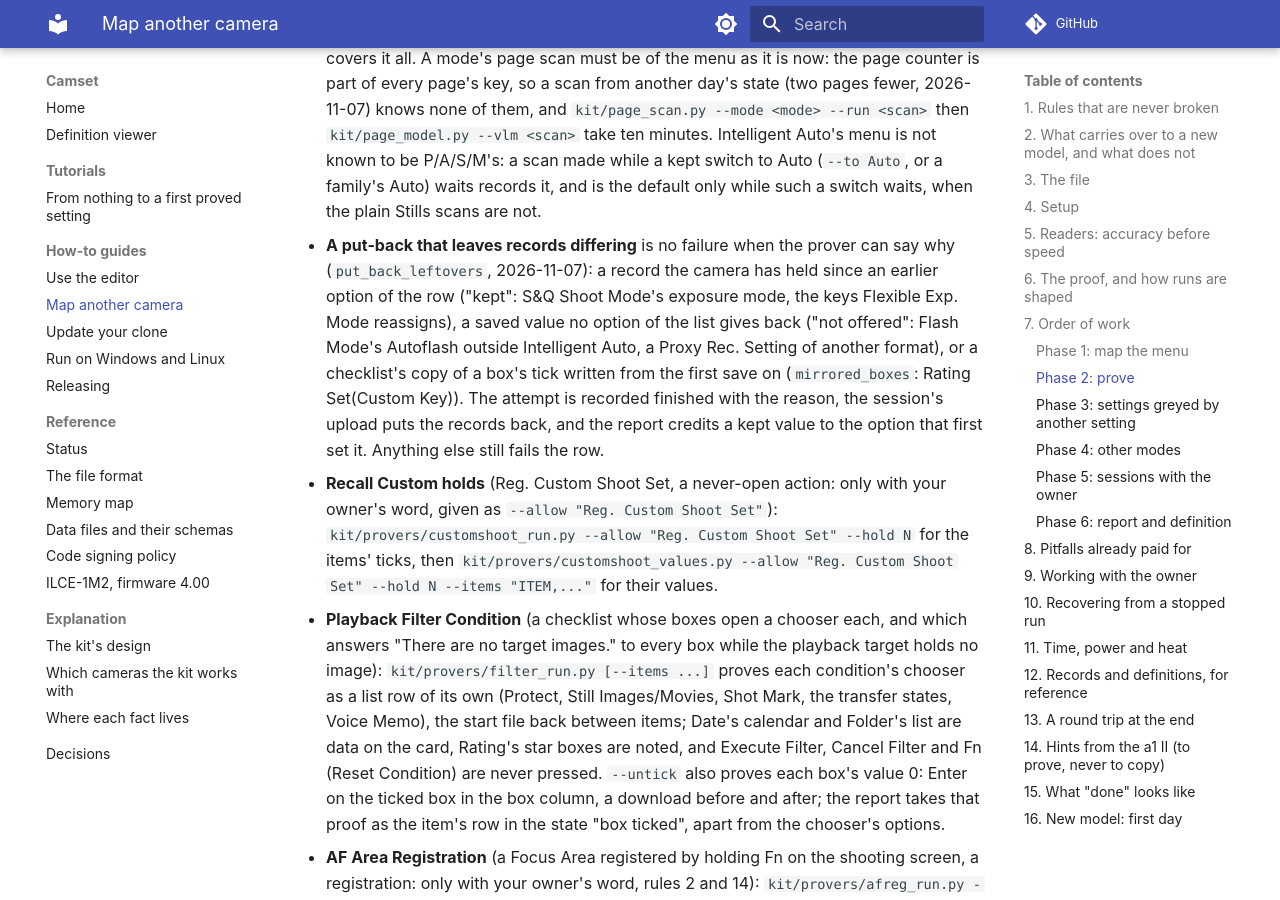
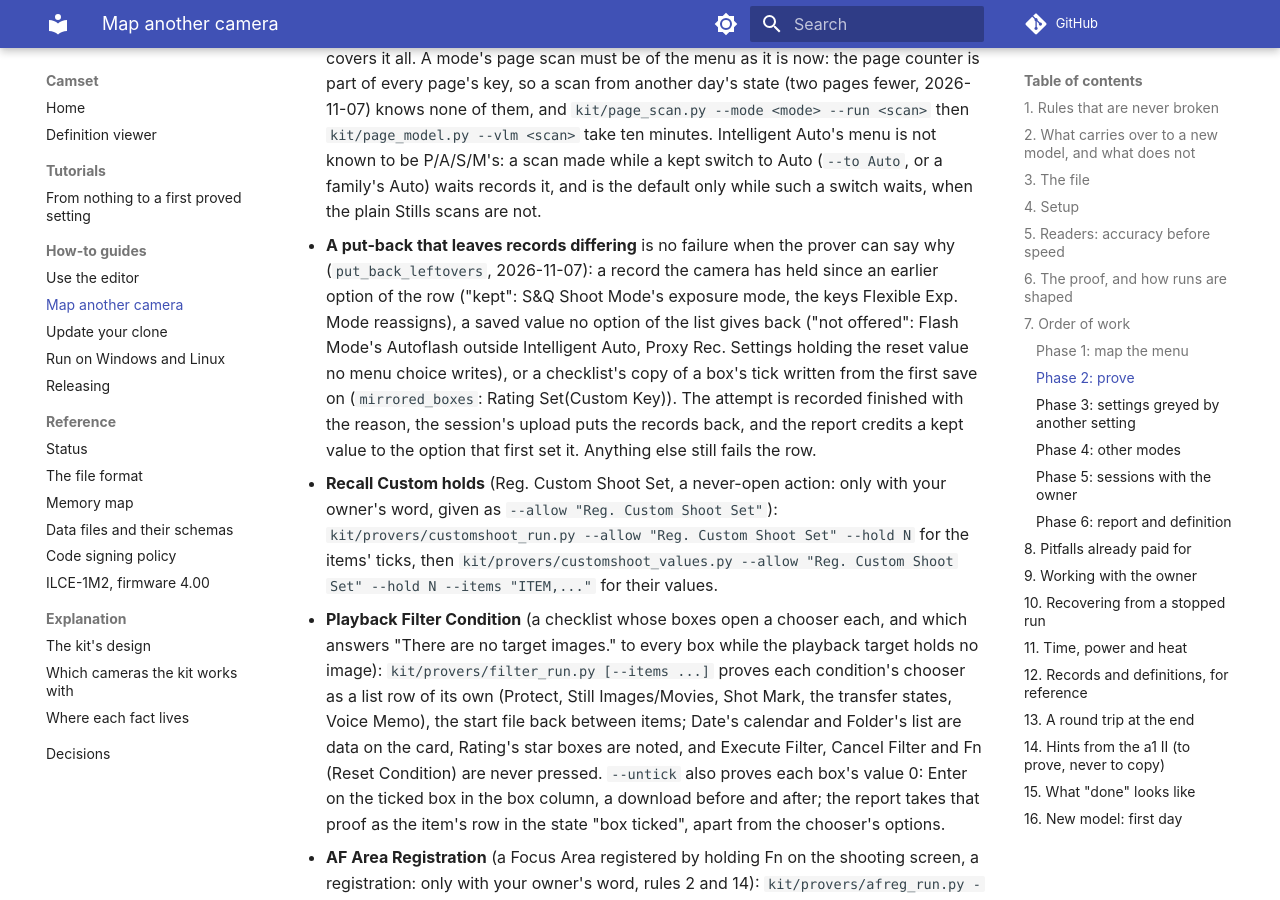
Before and after one commit to camset-dev/camset, an MkDocs documentation site: the page built from docs/REMAPPING_PLAYBOOK.md, in a window 1280 px wide and 900 px high, scrolled down 15392 px. Built offline with MkDocs 1.6.1 and Material for MkDocs 9.7.7, drawn with Linux system fonts in a browser that asks for light colours; comment, search, counter and statistics services are not loaded.

Commit message:
The a1 II's notes claim only what holds for every body; Proxy Rec. Settings' reset value named
The hand tables' notes no longer give a hand proof's trial values, state lens-dependent readings as seen with the
lenses tried, say a Custom area's step was measured at one size, and say Enlarge Screen assigns a custom key
(Custom Button 2 on the camera tried). Proxy Rec. Settings: its list is offered under Proxy File Format XAVC HS HD
and greyed under XAVC S HD, changing that format does not rewrite the record, and value 3 is what Initialize and
Camera Settings Reset write, which no menu choice does; it is named so, from the hand table. The model page, the
playbook, the project's help for Enlarge Screen and the definition say the same; the definition is rewritten by
kit/schema_update.py --write, and only these notes, labels and reasons change in it.

Signed-off-by: camset-dev <camset-dev@proton.me>

```diff
--- a/docs/REMAPPING_PLAYBOOK.md
+++ b/docs/REMAPPING_PLAYBOOK.md
@@ -528,10 +528,10 @@ folder in that camera's runs: `kit2_page_scan`, `kit2_crawl/map.json`. Runs left
 - **A put-back that leaves records differing** is no failure when the prover can say why (`put_back_leftovers`,
   2026-11-07): a record the camera has held since an earlier option of the row ("kept": S&Q Shoot Mode's exposure
   mode, the keys Flexible Exp. Mode reassigns), a saved value no option of the list gives back ("not offered": Flash
-  Mode's Autoflash outside Intelligent Auto, a Proxy Rec. Setting of another format), or a checklist's copy of a box's
-  tick written from the first save on (`mirrored_boxes`: Rating Set(Custom Key)). The attempt is recorded finished
-  with the reason, the session's upload puts the records back, and the report credits a kept value to the option that
-  first set it. Anything else still fails the row.
+  Mode's Autoflash outside Intelligent Auto, Proxy Rec. Settings holding the reset value no menu choice writes), or a
+  checklist's copy of a box's tick written from the first save on (`mirrored_boxes`: Rating Set(Custom Key)). The
+  attempt is recorded finished with the reason, the session's upload puts the records back, and the report credits a
+  kept value to the option that first set it. Anything else still fails the row.
 - **Recall Custom holds** (Reg. Custom Shoot Set, a never-open action: only with your owner's word, given as `--allow
   "Reg. Custom Shoot Set"`): `kit/provers/customshoot_run.py --allow "Reg. Custom Shoot Set" --hold N` for the items'
   ticks, then `kit/provers/customshoot_values.py --allow "Reg. Custom Shoot Set" --hold N --items "ITEM,..."` for their
```
Also changed, not shown: CHANGELOG.md (+13 -0 lines), docs/models/ILCE-1M2_fw4.00.md (+2 -2 lines), 6 other files.
